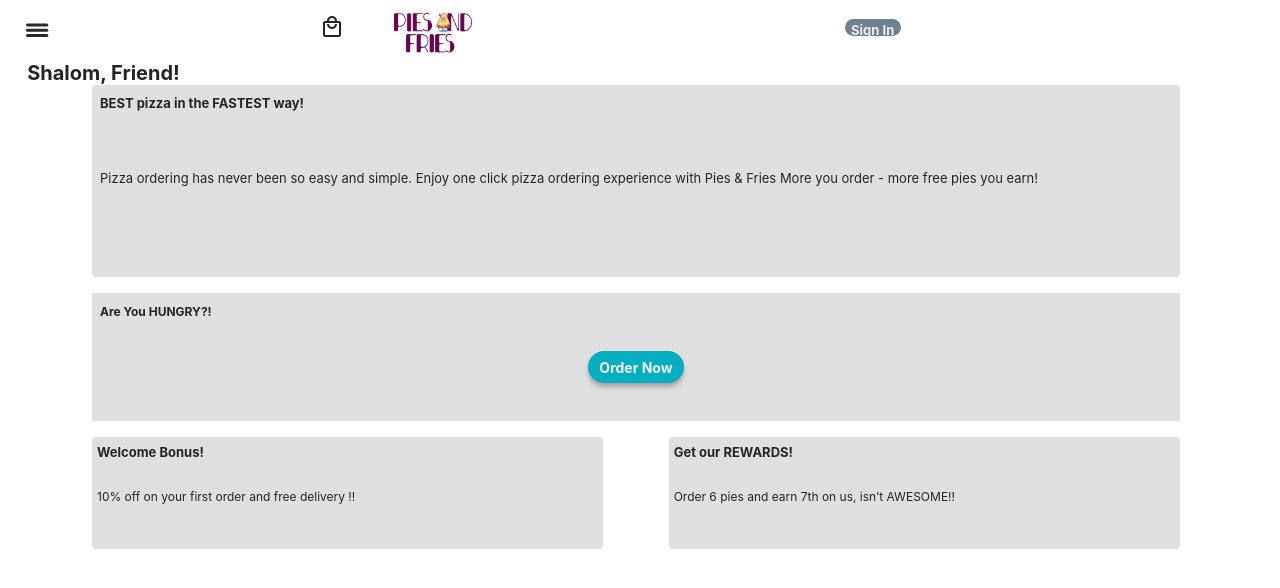
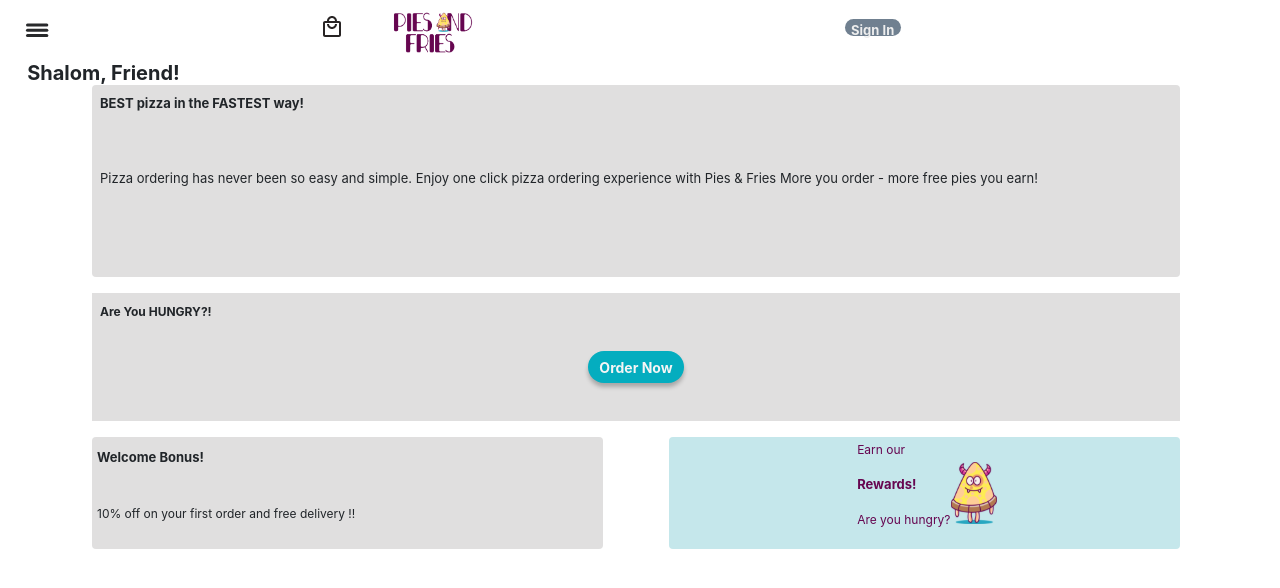
Before and after one commit to MVP-Marketplace/Pies-and-Fries, a React (Create React App) app in the folder client/: page / in a window 1280 px wide. Shown: the top 588 px of the page. Built offline with nearby package versions, Linux system fonts and the light colour scheme; no server answers.

Commit message:
all icons

```diff
--- a/client/src/pages/Home.js
+++ b/client/src/pages/Home.js
@@ -1,5 +1,7 @@
 import React from 'react';
 import { Container } from 'react-bootstrap';
+import pizzaMonster from '../assets/pizzamonster.svg';
+import '../styles/Home.css';
 
 const home = () => {
   return (
@@ -27,10 +29,16 @@ const home = () => {
           </p>
         </div>
         <div className='midsection-middle'>
-          <p className='midsection-des-1'>Get our REWARDS! </p>
-          <p className='midsection-des-2'>
-            Order 6 pies and earn 7th on us, isn’t AWESOME!!
-          </p>
+          <div className="midsection-top">
+          <div className='midsection-middle-text'>
+            <p className='midsection-des-2'>Earn our</p>
+            <p className='midsection-des-1'>Rewards!</p>
+            <p className='midsection-des-2'>Are you hungry?</p>
+          </div>
+          <div>
+            <img src={pizzaMonster} alt="pizza monster"/>
+          </div>
+          </div>
         </div>
       </div>
     </div>
--- a/client/src/styles/Home.css
+++ b/client/src/styles/Home.css
@@ -99,23 +99,37 @@
 }
 .midsection-middle {
   border-radius: 4px;
-  background: #e0dfdf;
+  background: #C5E7EB;
   width: 47%;
   height: 7rem;
   border-radius: 4px;
   display: flex;
-  flex-direction: column;
   justify-content: space-around;
 }
 .midsection-des-1 {
   font-size: 13px;
   font-weight: bold;
   margin-left: 5px;
-  margin-top: -21px;
 }
 .midsection-des-2 {
   font-size: 12px;
   width: 96%;
   margin-left: 5px;
-  margin-top: -44px;
 }
+.midsection-top{
+  display: flex;
+  justify-content: space-around;
+  align-items:center;
+}
+.midsection-middle-text{
+  display:flex;
+  flex-direction: column;
+  align-items: left;
+  color:#660650;
+}
+
+.see-more-btn{
+  background: transparent !important;
+  border: none !important;
+
+}
```
